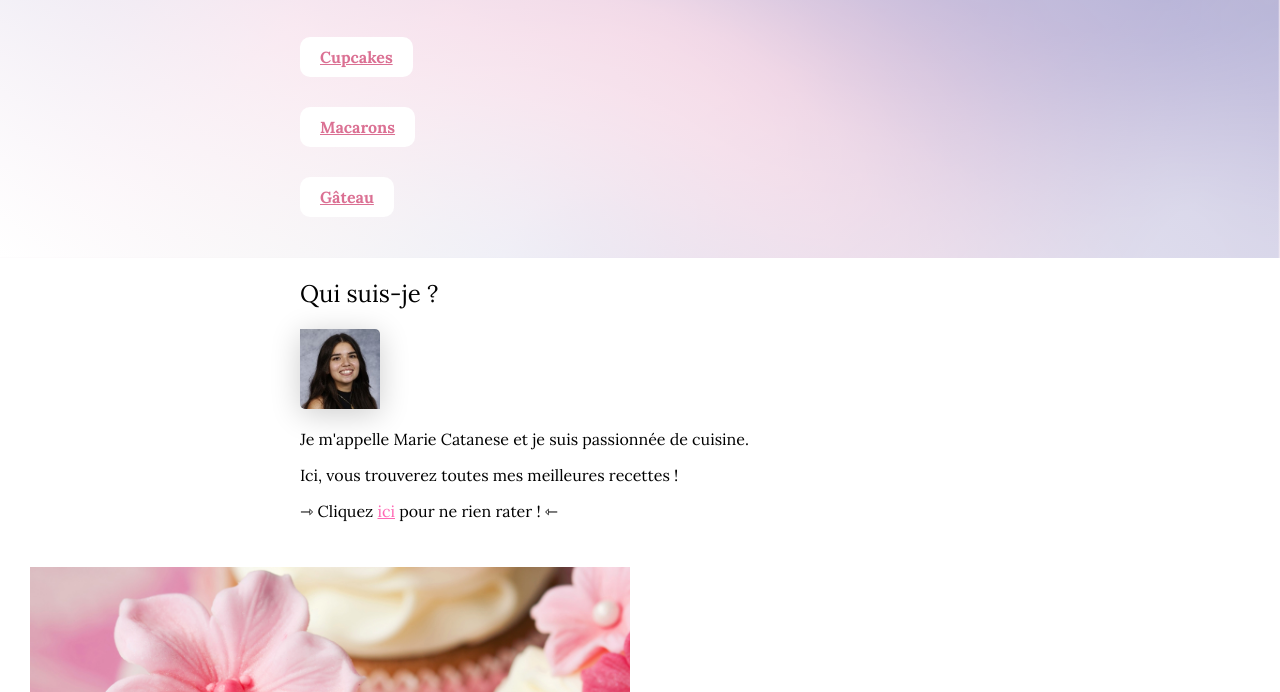
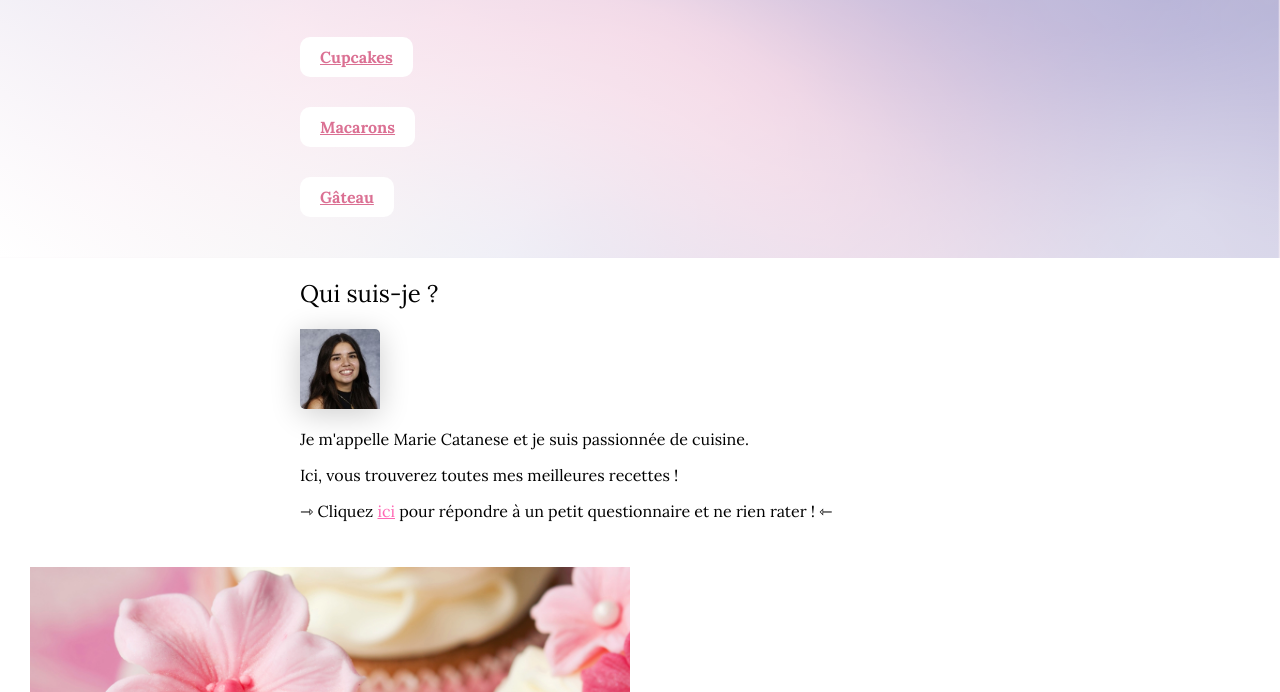
Before and after one commit to mariecatanese/cuisine, a plain HTML site: page index.html in a window 1280 px wide. Shown: the part 108-800 px from the top of the page. Drawn offline with Linux system fonts and the light colour scheme.

Commit message:
Update index.html

```diff
--- a/index.html
+++ b/index.html
@@ -20,7 +20,7 @@
 			<img class="avatar" src="images/avatar.jpg" alt="avatar">
 			<p>Je m'appelle Marie Catanese et je suis passionnée de cuisine.</p>
 			<p>Ici, vous trouverez toutes mes meilleures recettes !</p>
-			<p>⇾ Cliquez <a href="https://1ricm84pt6g.typeform.com/to/kyOFQ6dc"target="_blank">ici</a> pour ne rien rater ! ⇽</p>
+			<p>⇾ Cliquez <a href="https://1ricm84pt6g.typeform.com/to/kyOFQ6dc"target="_blank">ici</a> pour répondre à un petit questionnaire et ne rien rater ! ⇽</p>
 		</div>
 		<div class="cards">
 			<div class="card" id=Cupcakes>
```
